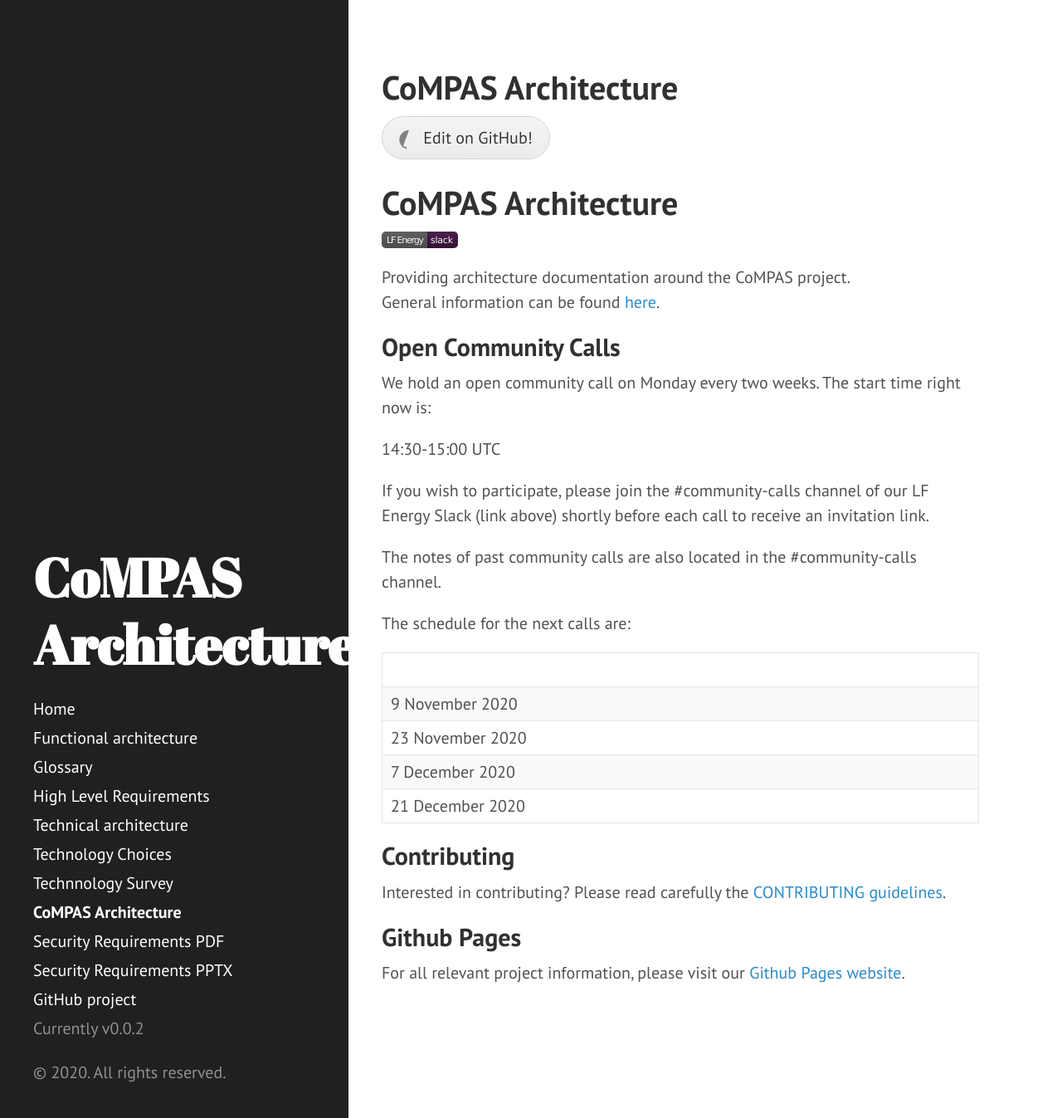
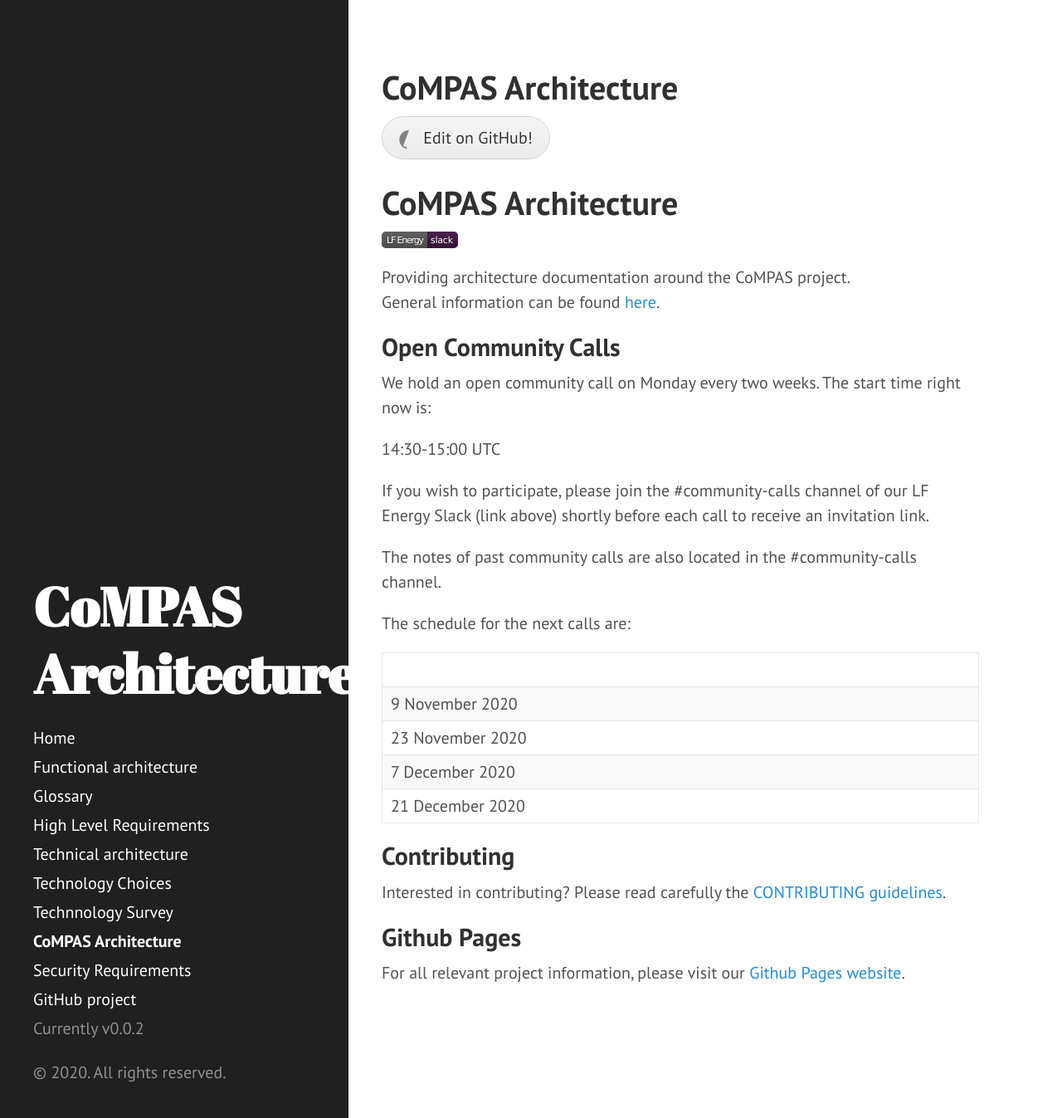
Before and after one commit to com-pas/compas-architecture, a Jekyll site: the page built from README.md, in a window 1280 px wide and 1347 px high. Shown: the whole window at 83% size. Built offline with Jekyll 4.4.1, drawn with Linux system fonts in a browser that asks for light colours; our own code applies the rules of GitHub Pages for plain Markdown files.

Commit message:
Added Security Requirements
Signed-off-by: Rob Tjalma <rob@tjalma.com>

```diff
--- a/_includes/sidebar.html
+++ b/_includes/sidebar.html
@@ -21,8 +21,7 @@
         {% endif %}
       {% endfor %}
 
-      <a class="sidebar-nav-item" href="{{ site.baseurl }}/blob-files/security_requirements_workshop.pdf" target="_blank">Security Requirements PDF</a>
-      <a class="sidebar-nav-item" href="{{ site.baseurl }}/blob-files/security_requirements_workshop.pptx" target="_blank">Security Requirements PPTX</a>
+      <a class="sidebar-nav-item" href="{{ site.baseurl }}/blob-files/security_requirements_workshop.pdf" target="_blank">Security Requirements</a>
       <a class="sidebar-nav-item" href="{{ site.github.repo }}" target="_blank">GitHub project</a>
       <span class="sidebar-nav-item">Currently v{{ site.version }}</span>
     </nav>
```
